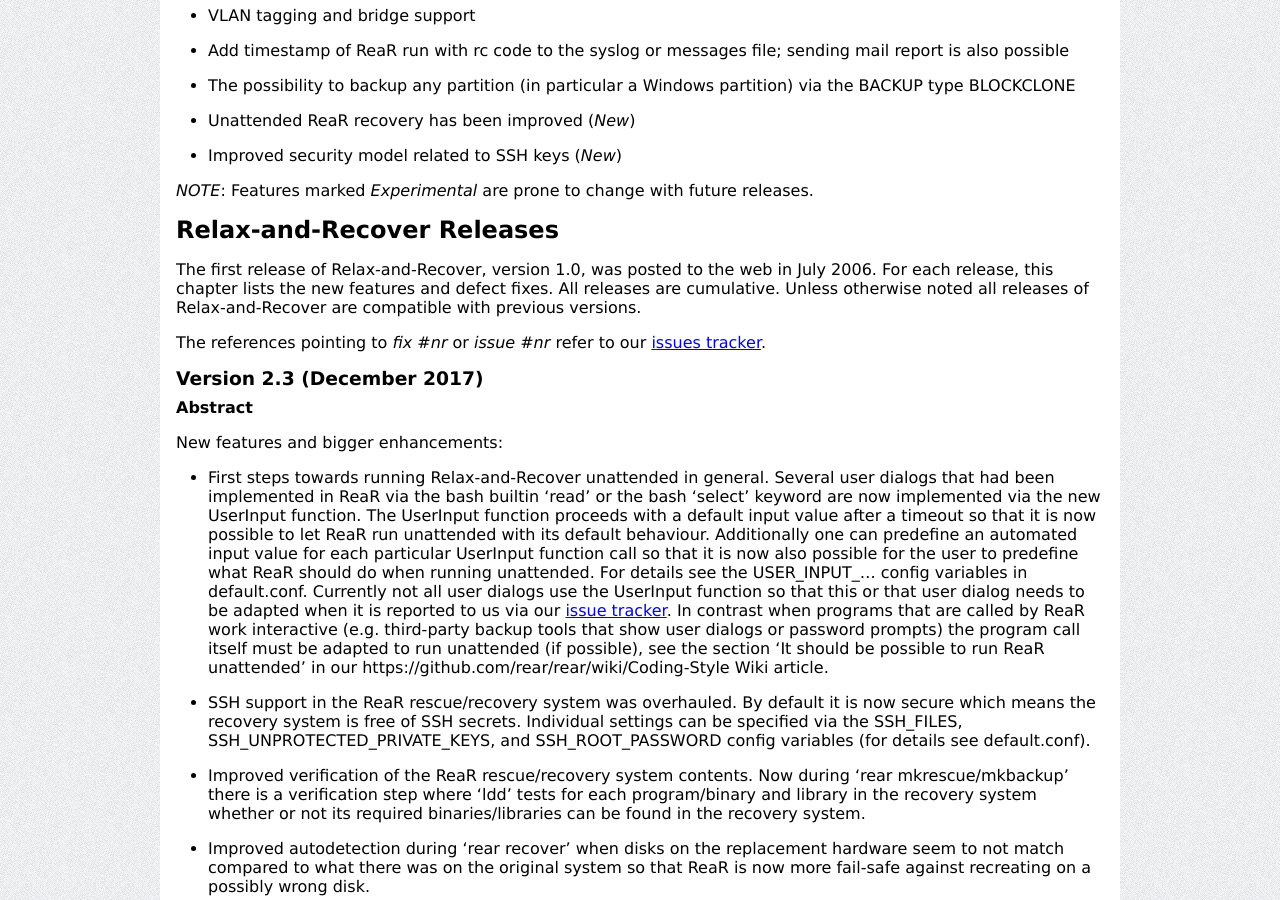
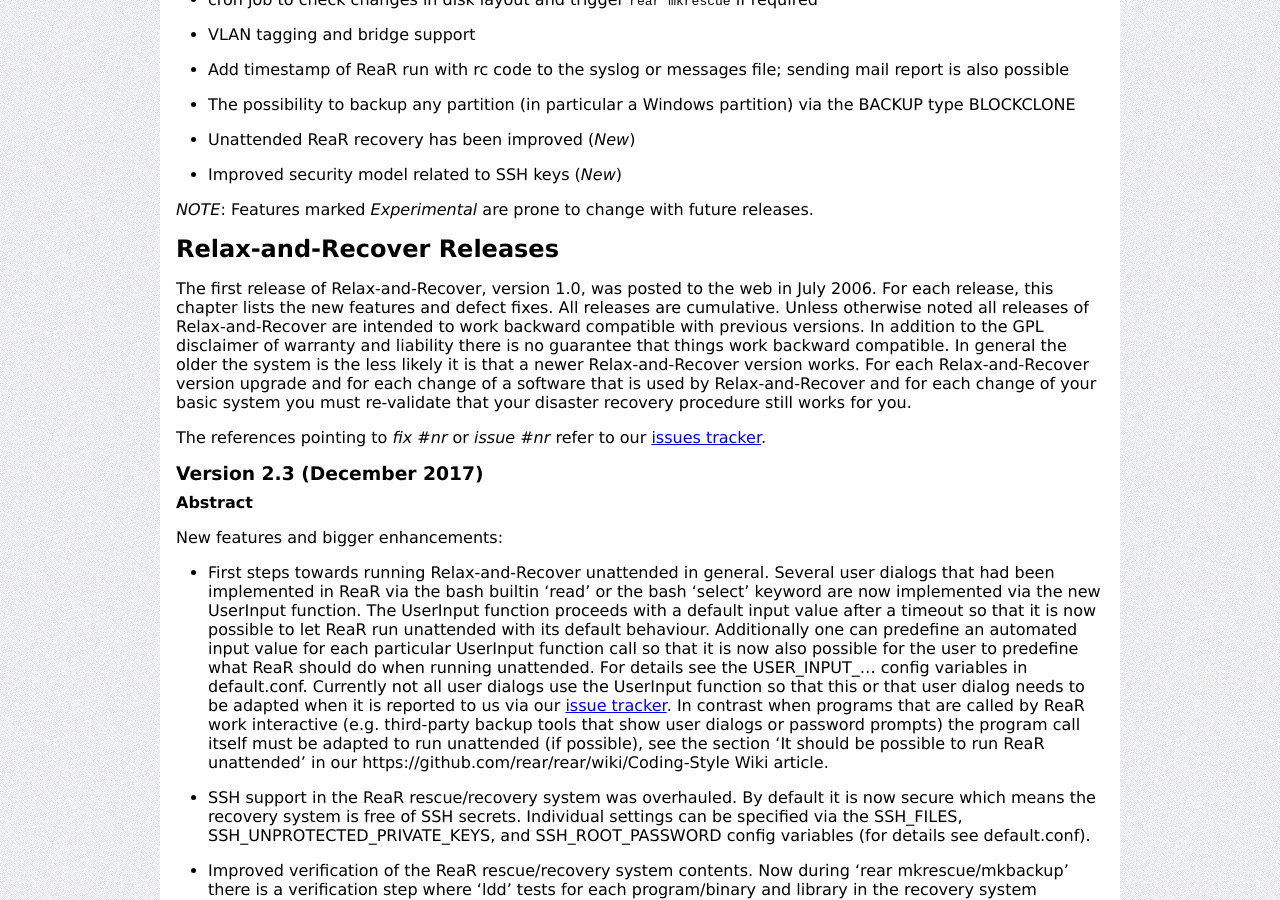
Before and after one commit to rear/rear.github.com, a Jekyll site: the page built from documentation/release-notes-2-3.md, in a window 1280 px wide and 900 px high, scrolled down 2481 px. Built offline with Jekyll 4.4.1, drawn with Linux system fonts in a browser that asks for light colours; comment, search, counter and statistics services are not loaded; some of the changed text lies outside the part shown.

Commit message:
Explicitly state that there is no guarantee that things work backward compatible

```diff
--- a/documentation/release-notes-2-3.md
+++ b/documentation/release-notes-2-3.md
@@ -19,13 +19,13 @@
 
 
 ## Overview
-Relax-and-Recover is a GNU/Linux system administrator tool used
-to create bootable disaster recovery images which makes bare metal
-disaster recovery including backup restore easier.
-System administrators use Relax-and-Recover as part of their
-disaster recovery policy which does not replace in any way a backup policy.
-Relax-and-Recover does not implement backup but complements it because
-backup happens via external software that is only called by Relax-and-Recover.
+Relax-and-Recover is a GNU/Linux system administrator tool and framework
+used to create bootable disaster recovery images which makes bare metal
+disaster recovery (including backup restore) easier.
+System administrators use the Relax-and-Recover framework to set up a disaster recovery procedure
+as part of their disaster recovery policy (which does not replace in any way a backup policy).
+Relax-and-Recover does not implement backup but complements it because backup (and restore)
+happens via external backup software that is only called by Relax-and-Recover.
 
 
 ### Product Features
@@ -161,7 +161,11 @@
 The first release of Relax-and-Recover, version 1.0, was posted to the web in July 2006.
 For each release, this chapter lists the new features and defect fixes.
 All releases are cumulative.
-Unless otherwise noted all releases of Relax-and-Recover are compatible with previous versions.
+Unless otherwise noted all releases of Relax-and-Recover are intended to work backward compatible with previous versions.
+In addition to the GPL disclaimer of warranty and liability there is no guarantee that things work backward compatible.
+In general the older the system is the less likely it is that a newer Relax-and-Recover version works.
+For each Relax-and-Recover version upgrade and for each change of a software that is used by Relax-and-Recover and
+for each change of your basic system you must re-validate that your disaster recovery procedure still works for you.
 
 The references pointing to *fix #nr* or *issue #nr* refer to our [issues tracker](https://github.com/rear/rear/issues).
 
```
